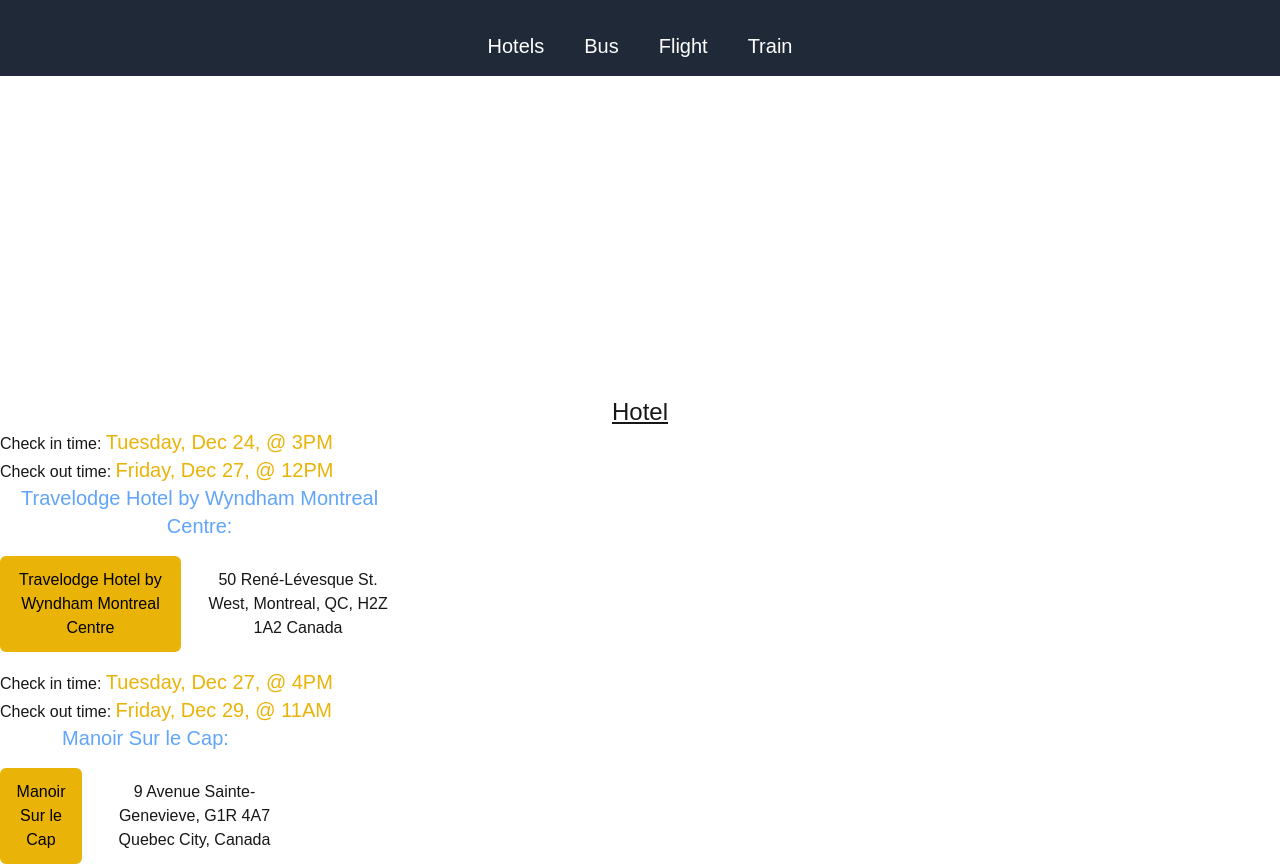
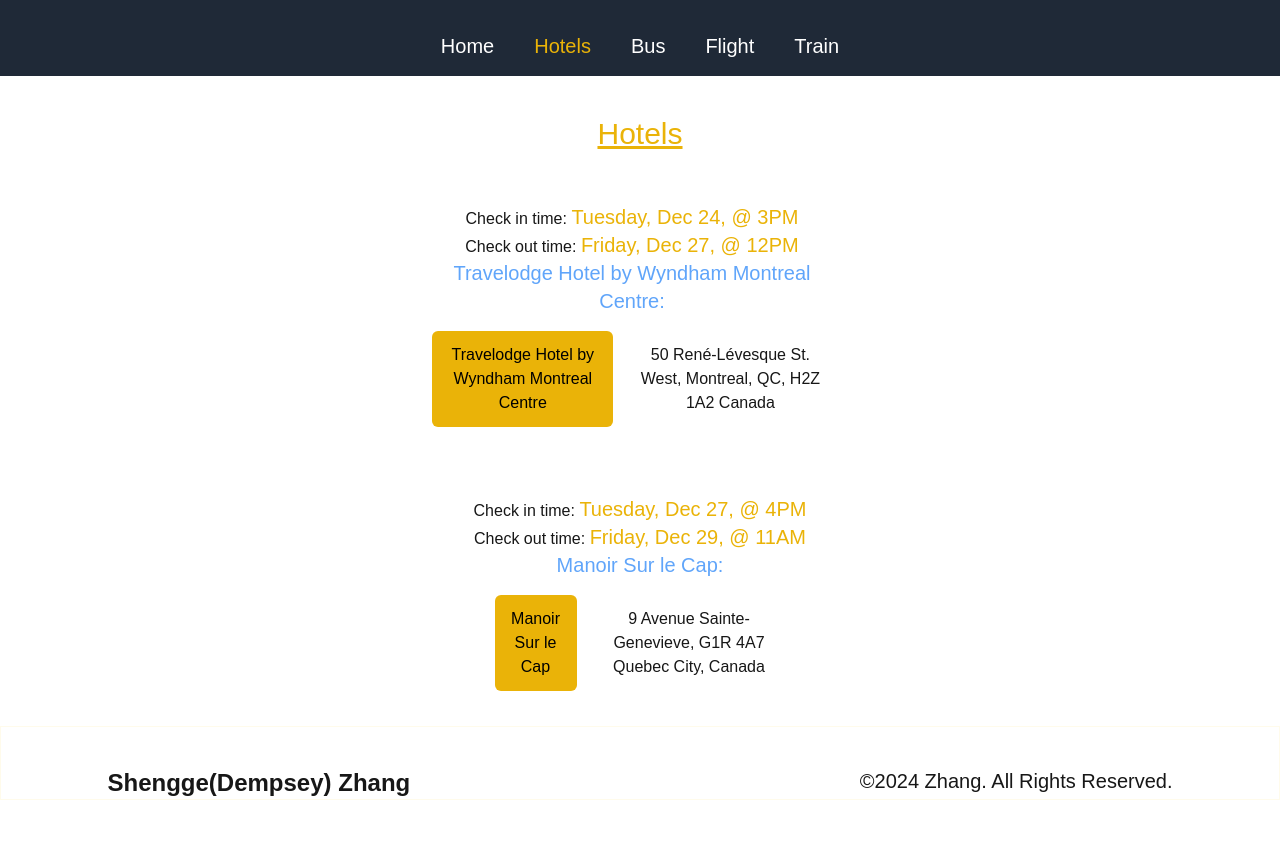
Before and after one commit to zsg0428/travel-manager, a Next.js app: page /hotel in a window 1280 px wide. After the commit the page ends 800 px from the top, so only its background shows below. Built offline with nearby package versions, Linux system fonts and the light colour scheme.

Commit message:
fixing layouts and styles

```diff
--- a/app/_components/Footer.jsx
+++ b/app/_components/Footer.jsx
@@ -1,9 +1,9 @@
 export const Footer = () => {
 
     return (
-        <footer className='h-20 pt-10 border border-amber-50 absolute bottom-0 w-full'>
+        <footer className='pt-10 border border-amber-50 w-full'>
             <div className='w-5/6 mx-auto'>
-                <div className='flex justify-center md: justify-between text-center'>
+                <div className='flex justify-center md:justify-between text-center'>
                     <p className='font-opensans font-semibold text-2xl text-yellow'>Shengge(Dempsey) Zhang</p>
                     <p className='font-opensans text-xl text-yellow'>©2024 Zhang. All Rights Reserved.</p>
                 </div>
--- a/app/_components/NavBar.jsx
+++ b/app/_components/NavBar.jsx
@@ -1,12 +1,13 @@
 'use client'
 import { useState } from "react";
 import Link from "next/link";
+import {NavListItem} from "@/app/_components/NavListItem";
 
 export const NavBar = () => {
     const [isOpen, setIsOpen] = useState(false);
 
     return (
-        <nav className="w-full bg-gray-800 p-4 mb-[20rem]">
+        <nav className="w-full bg-gray-800 p-4 mb-10">
             {/* Burger Menu Icon */}
             <div className="sm:hidden flex justify-between items-center">
                 <h1 className="text-white text-xl">Travel Manager</h1>
@@ -24,18 +25,11 @@ export const NavBar = () => {
                     isOpen ? "block" : "hidden"
                 } sm:flex w-full justify-center text-white gap-10 mt-4 text-xl`}
             >
-                <li className="hover:text-yellow-500">
-                    <Link href="/hotel">Hotels</Link>
-                </li>
-                <li className="hover:text-yellow-500">
-                    <Link href="/bus">Bus</Link>
-                </li>
-                <li className="hover:text-yellow-500">
-                    <Link href="/flight">Flight</Link>
-                </li>
-                <li className="hover:text-yellow-500">
-                    <Link href="/train">Train</Link>
-                </li>
+                <NavListItem to='/'>Home</NavListItem>
+                <NavListItem to='/hotel'>Hotels</NavListItem>
+                <NavListItem to='/bus'>Bus</NavListItem>
+                <NavListItem to='/flight'>Flight</NavListItem>
+                <NavListItem to='/train'>Train</NavListItem>
             </ul>
         </nav>
     );
--- /dev/null
+++ b/app/_components/NavListItem.jsx
@@ -0,0 +1,12 @@
+"use client"
+import Link from "next/link";
+import {usePathname} from "next/navigation";
+
+export const NavListItem  =({to, children}) => {
+    const pathname = usePathname()
+    const isActive = pathname === to
+    console.log('pathName ==>', pathname)
+    return <li className="hover:text-yellow-500">
+        <Link className={isActive ?  'text-yellow-500' :''} href={to}>{children}</Link>
+    </li>
+}
--- a/app/_components/PageLayout.jsx
+++ b/app/_components/PageLayout.jsx
@@ -2,10 +2,11 @@ import {Grid2} from "@mui/material";
 
 export const PageLayout = ({children}) => {
 
-    return <Grid2 container rowSpacing={2} columnSpacing={2} size={11}>
+    return <Grid2 className='mx-auto' container rowSpacing={2} columnSpacing={2} size={11}>
         {children}
     </Grid2>
 
 
 
+
 }
--- a/app/_components/People.jsx
+++ b/app/_components/People.jsx
@@ -5,8 +5,8 @@ export const People = ({name, section, mtq, qtm}) => {
 
     // Bus section
     if (section === 'bus') {
-        return <Grid2 item size={{sm: 12, md: 6, lg: 6}}
-                      className='text-center flex flex-col gap-4 justify-center items-center'>
+        return <Grid2  item size={{sm: 12, md: 6, lg: 6}}
+                      className='text-center flex flex-col gap-4 justify-center items-center mx-auto'>
             <p className={name === 'Mavis' ? 'text-pink-400 text-xl' : 'text-blue-400 text-xl'}>{name}:</p>
             <div className='flex gap-4  h-auto mx-auto justify-center mt-4'>
                 <Link
@@ -38,7 +38,7 @@ export const People = ({name, section, mtq, qtm}) => {
     }
 
     if (section === 'hotel') {
-        return <Grid2 item size={{sm: 12, md: 6, lg: 6}} className='text-center'>
+        return <Grid2 item size={{sm: 12, md: 6, lg: 6}} className='text-center mx-auto'>
             <p className={name === 'Mavis' ? 'text-pink-400 text-xl' : 'text-blue-400 text-xl'}>{name}:</p>
             <div className='flex gap-4  h-auto mx-auto justify-center mt-4 items-center'>
             <Link
@@ -56,7 +56,7 @@ export const People = ({name, section, mtq, qtm}) => {
     }
 
     if (section ==='train') {
-        return <Grid2 item size={{sm: 12, md: 6, lg: 6}} className='text-center'>
+        return <Grid2 item size={{sm: 12, md: 6, lg: 6}} className='text-center mx-auto'>
             <p className={name === 'Mavis' ? 'text-pink-400 text-xl' : 'text-blue-400 text-xl'}>{name}:</p>
             <div className='flex gap-4  h-auto mx-auto justify-center mt-4'>
                 <Link
@@ -73,7 +73,7 @@ export const People = ({name, section, mtq, qtm}) => {
 
 
     if (section ==='flight') {
-        return <Grid2 item size={{sm: 12, md: 6, lg: 6}} className='text-center'>
+        return <Grid2 item size={{sm: 12, md: 6, lg: 6}} className='text-center mx-auto'>
             <p className={name === 'Mavis' ? 'text-pink-400 text-xl' : 'text-blue-400 text-xl'}>{name}:</p>
             <div className='flex gap-4  h-auto mx-auto justify-center mt-4'>
                 <Link
--- /dev/null
+++ b/app/_components/TitleSection.jsx
@@ -0,0 +1,5 @@
+import {Grid2} from "@mui/material";
+
+export const TitleSection = ({children}) => {
+    return <Grid2 size={12} className='text-center text-3xl underline text-yellow-500'>{children}</Grid2>
+}
--- a/app/bus/page.jsx
+++ b/app/bus/page.jsx
@@ -1,5 +1,7 @@
 import {People} from "@/app/_components/People";
 import {PageLayout} from "@/app/_components/PageLayout";
+import {Grid2} from "@mui/material";
+import {TitleSection} from "@/app/_components/TitleSection";
 
 
 export const metadata = {
@@ -7,16 +9,16 @@ export const metadata = {
     description: 'bus page'
 }
 const Page = () => {
-    return <>
-        <h1 className='text-center text-2xl underline'>Bus</h1>
-        <PageLayout>
+    return <PageLayout>
+        <TitleSection>Bus</TitleSection>
+        {/*<PageLayout>*/}
 
             <People name='Mavis' section='bus' mtq='/bus/Montreal-Quebec/M-Q-Minxian.pdf'
                     qtm='/bus/Quebec-Montreal/Q-M-Minxian.pdf'/>
             <People name='Dempsey' section='bus' mtq='/bus/Montreal-Quebec/M-Q-Shengge.pdf'
                     qtm='/bus/Quebec-Montreal/Q-M-Shengge.pdf'/>
-        </PageLayout>
-    </>
+        {/*</PageLayout>*/}
+    </PageLayout>
 
 
 }
--- a/app/flight/page.jsx
+++ b/app/flight/page.jsx
@@ -1,5 +1,6 @@
 import {People} from "@/app/_components/People";
 import {PageLayout} from "@/app/_components/PageLayout";
+import {TitleSection} from "@/app/_components/TitleSection";
 
 
 export const metadata = {
@@ -7,16 +8,13 @@ export const metadata = {
     description: 'bus page'
 }
 const Page = () => {
-    return <>
-        <h1 className='text-center text-2xl underline'>Flight</h1>
-        <PageLayout>
-
-            <People name='Confirmation' section='flight' mtq='/flight/flight1.pdf'
-                  />
-            <People name='Expedia Confirmation' section='flight' mtq='/flight/flight-expedia.pdf'
-                    qtm='/bus/Quebec-Montreal/Q-M-Shengge.pdf'/>
-        </PageLayout>
-    </>
+    return <PageLayout>
+        <TitleSection>Flight</TitleSection>
+        <People name='Confirmation' section='flight' mtq='/flight/flight1.pdf'
+        />
+        <People name='Expedia Confirmation' section='flight' mtq='/flight/flight-expedia.pdf'
+                qtm='/bus/Quebec-Montreal/Q-M-Shengge.pdf'/>
+    </PageLayout>
 
 
 }
--- a/app/hotel/page.jsx
+++ b/app/hotel/page.jsx
@@ -1,5 +1,6 @@
 import {People} from "@/app/_components/People";
 import {PageLayout} from "@/app/_components/PageLayout";
+import {TitleSection} from "@/app/_components/TitleSection";
 
 
 export const metadata = {
@@ -7,26 +8,26 @@ export const metadata = {
     description: 'Hotel page'
 }
 const Page = () => {
-    return <>
-        <h1 className='text-center text-2xl underline'>Hotel</h1>
-        <PageLayout>
+    return <PageLayout>
+    <TitleSection>
+    Hotels</TitleSection>
 
-            <div>
+            <div className='mx-auto text-center my-4'>
                 <p>Check in time: <span className='text-yellow-500 text-xl'>Tuesday, Dec 24, @ 3PM</span></p>
                 <p>Check out time: <span className='text-yellow-500 text-xl'>Friday, Dec 27, @ 12PM</span></p>
                 <People name='Travelodge Hotel by Wyndham Montreal Centre' section='hotel'
                         mtq='/hotel/montreal-hotel.pdf' qtm='50 René-Lévesque St. West, Montreal, QC, H2Z 1A2 Canada'
                 />
             </div>
-            <div>
+        <br/>
+            <div className='mx-auto text-center my-4'>
                 <p>Check in time: <span className='text-yellow-500 text-xl'>Tuesday, Dec 27, @ 4PM</span></p>
                 <p>Check out time: <span className='text-yellow-500 text-xl'>Friday, Dec 29, @ 11AM</span></p>
                 <People name='Manoir Sur le Cap' section='hotel' mtq='/hotel/quebec.pdf' qtm='9 Avenue Sainte-Genevieve, G1R 4A7 Quebec
 City, Canada'
                 />
             </div>
-        </PageLayout>
-    </>
+    </PageLayout>
 
 
 }
--- a/app/layout.js
+++ b/app/layout.js
@@ -19,13 +19,15 @@ export const metadata = {
     description: "Mavis and Dempsey Travel Manager",
 };
 
-export default function RootLayout({ children }) {
+export default function RootLayout({children}) {
     return (
         <html lang="en">
-      <body className=' h-auto relative'>
+        <body>
+        <div className='grid grid-rows-[auto_1fr_auto] h-screen'>
             <Header/>
             {children}
-    {/*<Footer/>*/}
+            <Footer/>
+        </div>
         </body>
         </html>
     );
--- a/app/train/page.jsx
+++ b/app/train/page.jsx
@@ -1,5 +1,6 @@
 import {People} from "@/app/_components/People";
 import {PageLayout} from "@/app/_components/PageLayout";
+import {TitleSection} from "@/app/_components/TitleSection";
 
 
 export const metadata = {
@@ -7,21 +8,21 @@ export const metadata = {
     description: 'Train page'
 }
 const Page = () => {
-    return <>
-        <h1 className='text-center text-2xl underline'>Train
+    return <PageLayout>
+        <TitleSection>Train
             <p><span className='text-yellow-500'>
 
             Time:
         </span> Tue. Dec. 24, 2024 </p>
             <p> <span className='text-yellow-500'>Location:</span> Union Station</p>
-        </h1>
+        </TitleSection>
         <PageLayout>
             <People name='Mavis' section='train' mtq='/train/minxian-via.pdf'
             />
             <People name='Dempsey' section='train' mtq='/train/shengge-via.pdf'
             />
         </PageLayout>
-    </>
+    </PageLayout>
 
 
 }
```
Lines whose indentation alone changed are shown as unchanged.
